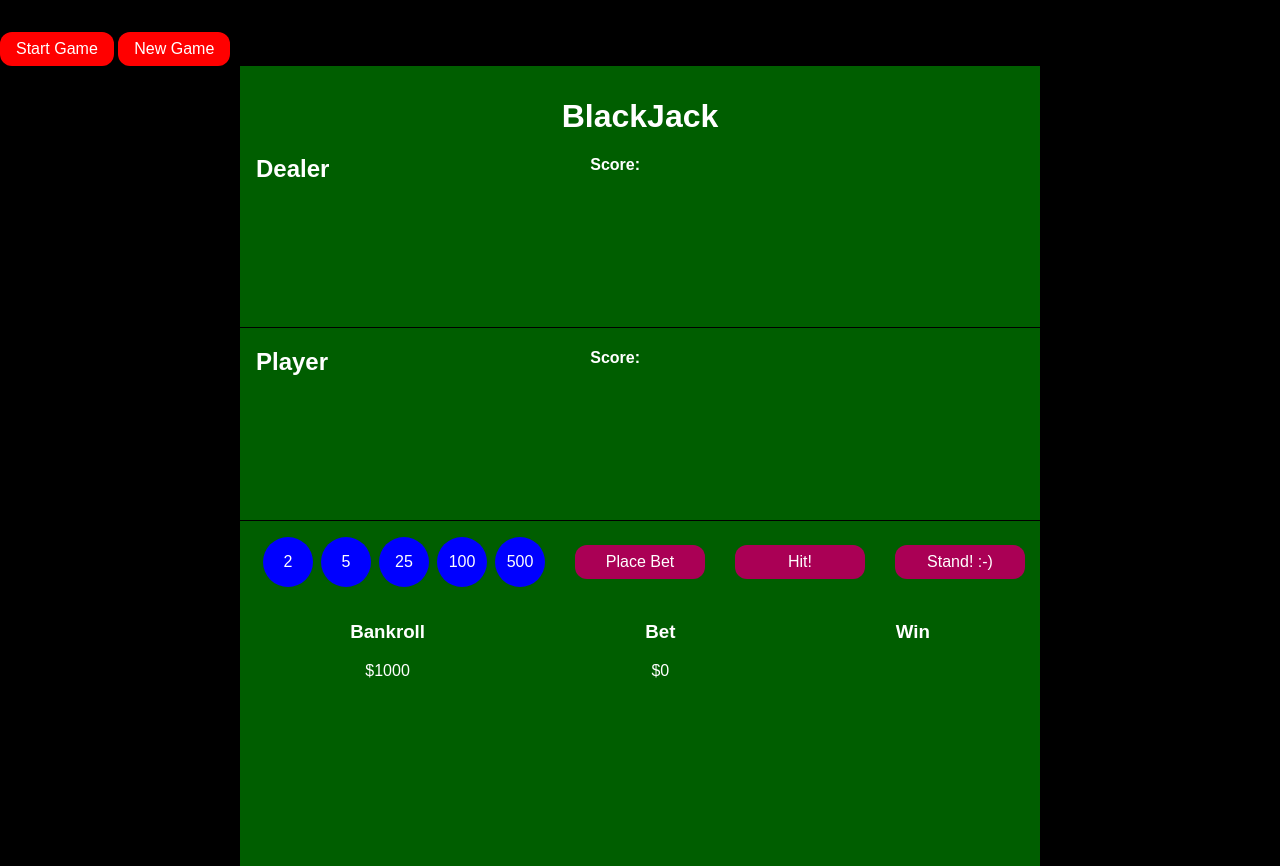
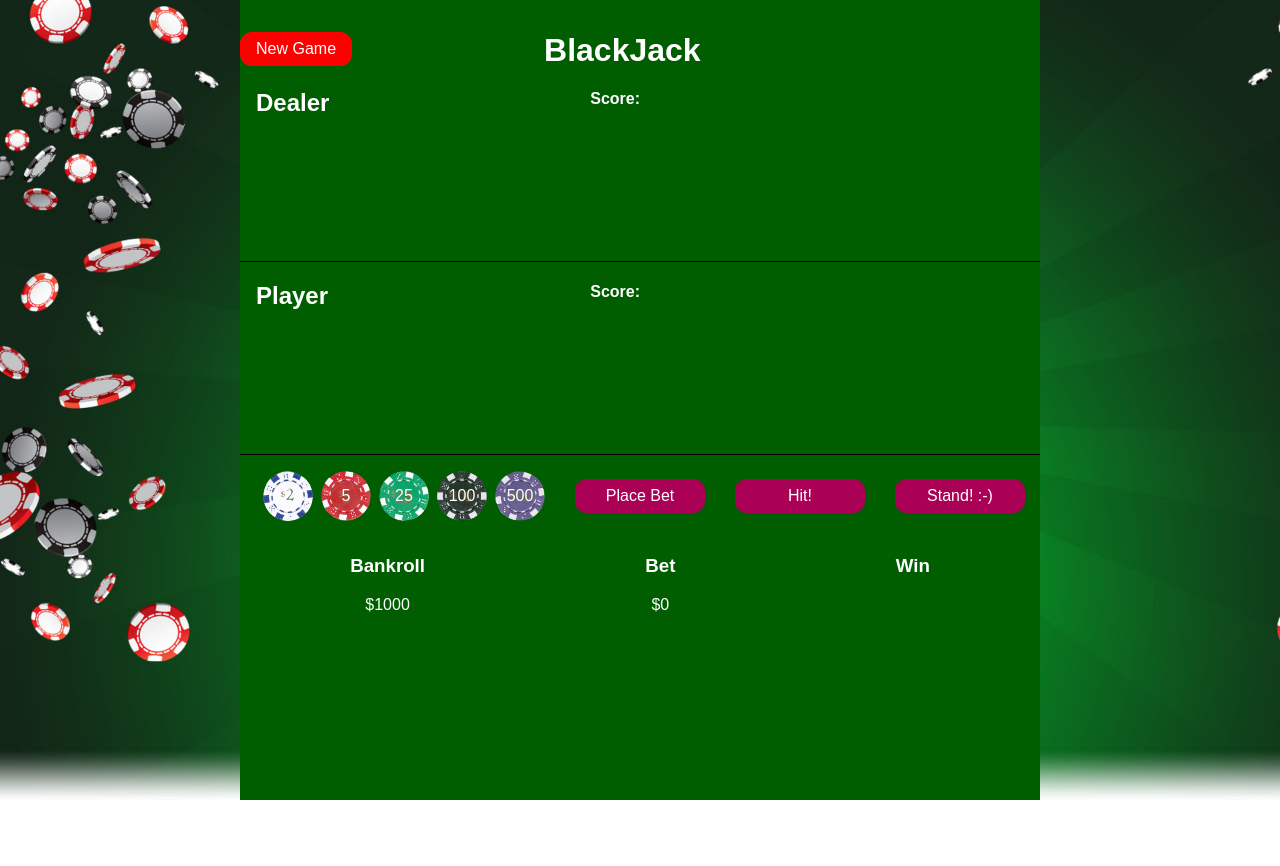
Before and after one commit to hepicek/blackjack-game, a website: page public/index.html in a window 1280 px wide. Both pictures are taken after a click on the button "Start Game". After the commit the page ends 800 px from the top, so only its background shows below. Drawn offline with nearby package versions, Linux system fonts and the light colour scheme; files that its build step writes are made by us from their sources.

Commit message:
change chips

```diff
--- a/public/index.html
+++ b/public/index.html
@@ -10,15 +10,19 @@
 </head>
 
 <body>
+<div class="container">
+    <div class="startgame">
+    <button id="startgame">Start Game</button>
+    </div>
+  <div class="blackjackboard">
+    <div class="heading">
+      <div class="startgame">
+          <button id="newgame">New Game</button>
 
-  <div class="startgame">
-    <button id="startgame">Start Game</button>
-    <button id="newgame">New Game</button>
-
-  </div>
-  <div class="blackjackboard">
+        </div>
 
     <h1>BlackJack</h1>
+    </div>
 
     <div class="header">
       <h2>Dealer</h2>
@@ -39,11 +43,11 @@
 
     <div class="bet">
       <div class="chips">
-        <div class="chip">2</div>
-        <div class="chip">5</div>
-        <div class="chip">25</div>
-        <div class="chip">100</div>
-        <div class="chip">500</div>
+        <div id="one" class="chip">2</div>
+        <div id="five" class="chip">5</div>
+        <div id="twentyfive" class="chip">25</div>
+        <div id="hundred" class="chip">100</div>
+        <div id="fivehundred" class="chip">500</div>
       </div>
       <button id="placeBet">Place Bet</button>
       <button id="hit">Hit!</button>
@@ -67,7 +71,7 @@
 
     <p id="secretMessage"></p>
   </div>
-
+</div>
 
 
   <script src="js/jquery-3.3.1.min.js"></script>
--- a/public/js/index.js
+++ b/public/js/index.js
@@ -17,6 +17,8 @@ $(document).ready(function () {
 
     $('#startgame').on('click', function () {
         $('.blackjackboard').css('display', 'block');
+        $('#startgame').css('display', 'none');
+        $('#newgame').css('display', 'block');
         cards = generate_cards();
         shuffle_array(cards);
         placeBet();
--- a/src/scss/index.scss
+++ b/src/scss/index.scss
@@ -5,17 +5,21 @@
 }
 
 body {
-    background-color: black;
+    background-image: url(../../public/img/casino.jpg);
+    background-size: cover;
     color: white;
     margin: 0;
     padding: 0;
     font-family: sans-serif;
 }
-
+.container{
+    display: flex;
+    justify-content: center;
+}
 h1 {
-    text-align: center;
     margin: 0;
     padding-top: 2rem;
+    margin-left: 12rem;
 }
 
 h2 {
@@ -26,15 +30,17 @@ h2 {
     display: none;
     text-align: center;
     background-color: #005E00;
-    margin: 0 auto;
+    margin: 0;
     padding: 0;
     width: 800px;
-    height: 100vh;
+    min-height: 100vh;
+    .heading{
+        display: flex;
+    }
     .header {
         display: flex;
         justify-content: space-between;
         width: 50%;
-
     }
 
 
@@ -77,9 +83,29 @@ h2 {
             border-radius: 50%;
             width: 50px;
             height: 50px;
-            background-color: blue;
             padding-top: 16px;
             margin-left: 0.5rem;
+            cursor: pointer;
+        }
+        #one {
+            background-image: url('../img/chips/chip2.png');
+            background-size: contain;
+        }
+        #five {
+            background-image: url('../img/chips/chip5.png');
+            background-size: contain;
+        }
+        #twentyfive {
+            background-image: url('../img/chips/chip25.png');
+            background-size: contain;
+        }
+        #hundred {
+            background-image: url('../img/chips/chip100.png');
+            background-size: contain;
+        }
+        #fivehundred {
+            background-image: url('../img/chips/chip500.png');
+            background-size: contain;
         }
         button {
             background-color: #AA0055;
@@ -113,6 +139,7 @@ h2 {
         padding: 0.5rem 1rem;
         border-radius: 12px;
         border: none;
+        display: none;
     }
 
 
```
Also changed, not shown: public/img/casino.jpg (added), public/img/chips/chip2.png (added).
